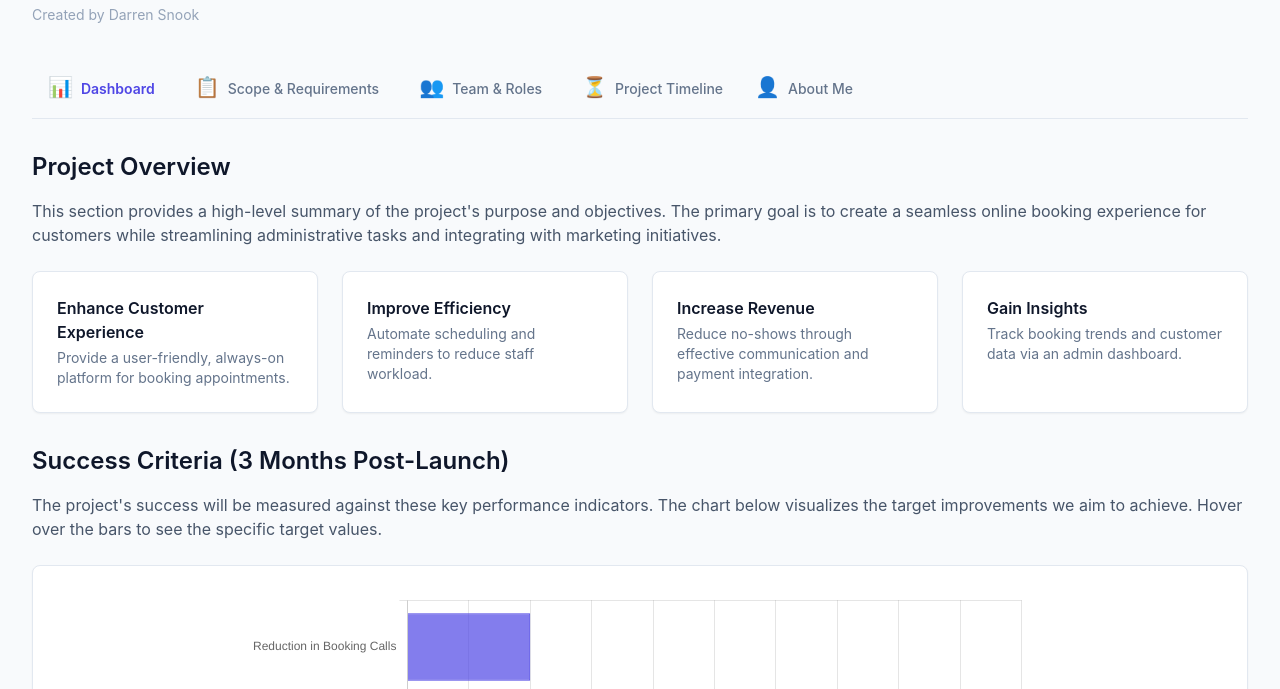
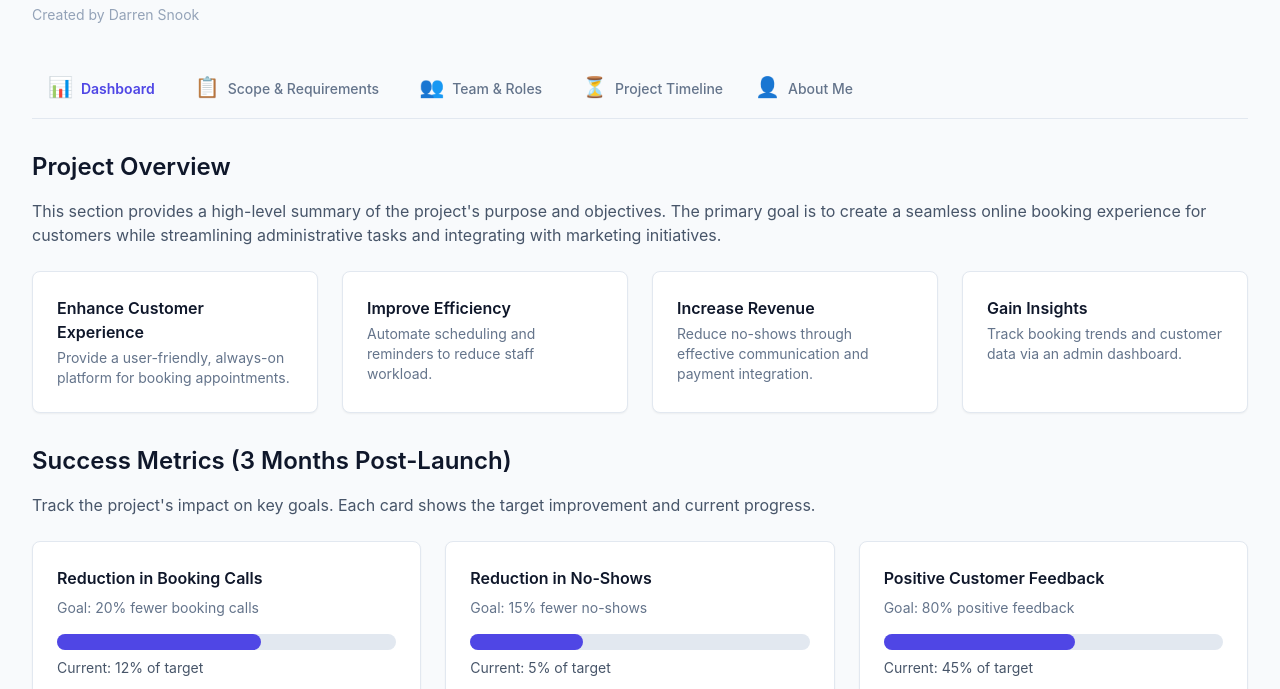
Before and after one commit to DGSnook/Interactive-Project-Hub-Online-Booking-System, a plain HTML site: page index.html in a window 1280 px wide. Shown: the part 111-800 px from the top of the page. Drawn offline with nearby package versions, Linux system fonts and the light colour scheme.

Commit message:
Update index.html

```diff
--- a/index.html
+++ b/index.html
@@ -125,14 +125,60 @@
                 </section>
 
                 <section>
-                    <h2 class="text-2xl font-semibold text-slate-900 mb-4">Success Criteria (3 Months Post-Launch)</h2>
-                     <p class="text-slate-600 mb-6">The project's success will be measured against these key performance indicators. The chart below visualizes the target improvements we aim to achieve. Hover over the bars to see the specific target values.</p>
-                    <div class="bg-white p-6 rounded-lg shadow-sm border border-slate-200">
-                        <div class="chart-container" style="position: relative; height:40vh; max-height: 350px; width:100%; max-width: 800px; margin: auto;">
-                            <canvas id="successChart"></canvas>
-                        </div>
-                    </div>
-                </section>
+  <h2 class="text-2xl font-semibold text-slate-900 mb-4">Success Metrics (3 Months Post-Launch)</h2>
+  <p class="text-slate-600 mb-6">Track the project's impact on key goals. Each card shows the target improvement and current progress.</p>
+
+  <div class="grid grid-cols-1 md:grid-cols-3 gap-6">
+    <!-- KPI Card 1 -->
+    <div class="bg-white p-6 rounded-lg shadow-sm border border-slate-200">
+      <h3 class="font-semibold text-slate-900 mb-2">Reduction in Booking Calls</h3>
+      <p class="text-sm text-slate-500 mb-4">Goal: 20% fewer booking calls</p>
+      <div class="w-full bg-slate-200 rounded-full h-4 mb-2">
+        <div class="bg-indigo-600 h-4 rounded-full" style="width: 0%;" id="kpi1-bar"></div>
+      </div>
+      <p class="text-sm text-slate-600" id="kpi1-text">Current: 0%</p>
+    </div>
+
+    <!-- KPI Card 2 -->
+    <div class="bg-white p-6 rounded-lg shadow-sm border border-slate-200">
+      <h3 class="font-semibold text-slate-900 mb-2">Reduction in No-Shows</h3>
+      <p class="text-sm text-slate-500 mb-4">Goal: 15% fewer no-shows</p>
+      <div class="w-full bg-slate-200 rounded-full h-4 mb-2">
+        <div class="bg-indigo-600 h-4 rounded-full" style="width: 0%;" id="kpi2-bar"></div>
+      </div>
+      <p class="text-sm text-slate-600" id="kpi2-text">Current: 0%</p>
+    </div>
+
+    <!-- KPI Card 3 -->
+    <div class="bg-white p-6 rounded-lg shadow-sm border border-slate-200">
+      <h3 class="font-semibold text-slate-900 mb-2">Positive Customer Feedback</h3>
+      <p class="text-sm text-slate-500 mb-4">Goal: 80% positive feedback</p>
+      <div class="w-full bg-slate-200 rounded-full h-4 mb-2">
+        <div class="bg-indigo-600 h-4 rounded-full" style="width: 0%;" id="kpi3-bar"></div>
+      </div>
+      <p class="text-sm text-slate-600" id="kpi3-text">Current: 0%</p>
+    </div>
+  </div>
+</section>
+
+<script>
+  document.addEventListener('DOMContentLoaded', () => {
+    const kpis = [
+      { id: 'kpi1', target: 20, current: 12 }, // Example current progress
+      { id: 'kpi2', target: 15, current: 5 },
+      { id: 'kpi3', target: 80, current: 45 },
+    ];
+
+    kpis.forEach(kpi => {
+      const bar = document.getElementById(`${kpi.id}-bar`);
+      const text = document.getElementById(`${kpi.id}-text`);
+      const percentage = Math.min((kpi.current / kpi.target) * 100, 100);
+      bar.style.width = `${percentage}%`;
+      text.innerText = `Current: ${kpi.current}% of target`;
+    });
+  });
+</script>
+
             </div>
 
             <div id="scope" class="tab-content hidden">
```
